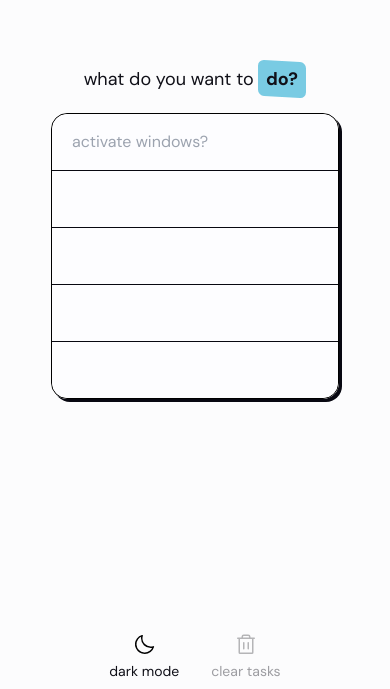
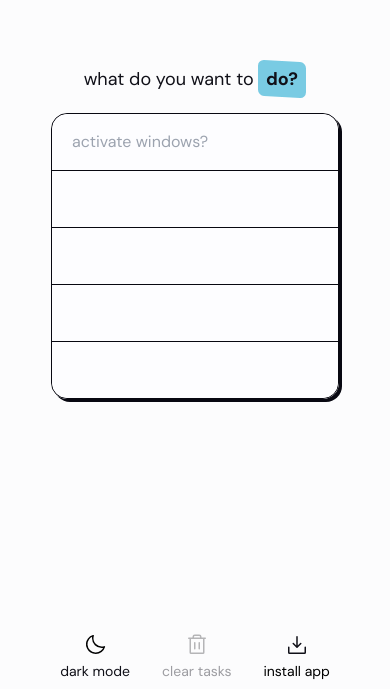
Before and after one commit to LukeberryPi/phived, a React (Vite) app: page / in a window 390 px wide. Shown: the part 155-844 px from the top of the page. Built offline with nearby package versions, Linux system fonts and the light colour scheme.

Commit message:
normalizeDesignSystemAndColors

```diff
--- a/src/App.tsx
+++ b/src/App.tsx
@@ -3,7 +3,7 @@ import { Footer, Header, Message, Tasks, Head } from "src/components";
 
 export default function App() {
   return (
-    <div className="flex h-full w-full flex-col items-center justify-center bg-lightWhite selection:bg-berryBlue dark:bg-darkerBlack dark:selection:bg-purpleRain">
+    <div className="flex h-full w-full flex-col items-center justify-center bg-softWhite selection:bg-berryBlue dark:bg-trueBlack dark:selection:bg-purpleRain">
       <HelmetProvider>
         <Head />
       </HelmetProvider>
--- a/src/components/Header.tsx
+++ b/src/components/Header.tsx
@@ -39,12 +39,12 @@ export function Header() {
   // the DOWNLOAD/OPEN BUTTON logic will be implemented considering:
 
   // if the user is using the WEB VERSION
-  const isOnWeb = false;
+  const isOnWeb = true;
   // until this issue is solved https://github.com/LukeberryPi/phived/issues/58, this boolean must be hardcoded to false,
   // so that INSTALL / OPEN BUTTON doesn't show up in prod with no functionality
 
   // if the user has INSTALLED the PWA VERSION
-  const hasInstalledPwa = true;
+  const hasInstalledPwa = false;
 
   // if they are using the WEB VERSION and don't have the PWA installed, show INSTALL BUTTON
   const showInstallButton = isOnWeb && !hasInstalledPwa;
@@ -56,27 +56,27 @@ export function Header() {
 
   return (
     <header className="fixed bottom-0 flex h-16 w-full items-center justify-center sm:top-0 sm:justify-between sm:px-6">
-      <div className="hidden items-center gap-8 text-darkBlack sm:flex">
+      <div className="hidden items-center gap-8 text-softBlack sm:flex">
         <Logo />
       </div>
       <nav className="flex h-full items-center justify-between space-x-4 tiny:space-x-10 sm:space-x-6">
         <button
           onClick={toggleDarkMode}
           role="switch"
-          className="group flex cursor-pointer select-none flex-col items-center gap-1 rounded-2xl p-2 transition-all sm:flex-row sm:gap-3 sm:px-3 sm:hover:bg-darkBlack sm:hover:ease-in-out dark:sm:hover:bg-lightWhite"
+          className="group flex cursor-pointer select-none flex-col items-center gap-1 rounded-2xl p-2 transition-all sm:flex-row sm:gap-3 sm:px-3 sm:hover:bg-softBlack sm:hover:ease-in-out dark:sm:hover:bg-trueWhite"
         >
           {isDarkMode && (
             <>
-              <Sun className="fill-lightWhite sm:group-hover:fill-darkBlack" />
-              <p className="text-sm text-darkerBlack dark:text-lighterWhite tiny:text-lg sm:group-hover:text-lighterWhite dark:sm:group-hover:text-darkBlack">
+              <Sun className="fill-softWhite sm:group-hover:fill-softBlack" />
+              <p className="text-sm text-softBlack dark:text-softWhite xs:text-lg sm:group-hover:text-softWhite dark:sm:group-hover:text-softBlack">
                 light mode
               </p>
             </>
           )}
           {!isDarkMode && (
             <>
-              <Moon className="fill-lightBlack sm:group-hover:fill-lightWhite" />
-              <p className="text-sm text-darkBlack dark:text-lighterWhite tiny:text-lg sm:group-hover:text-lightWhite dark:sm:group-hover:text-darkBlack">
+              <Moon className="fill-lightBlack sm:group-hover:fill-softWhite" />
+              <p className="text-sm text-softBlack dark:text-softWhite xs:text-lg sm:group-hover:text-softWhite dark:sm:group-hover:text-softBlack">
                 dark mode
               </p>
             </>
@@ -87,23 +87,21 @@ export function Header() {
           className={`${
             noTasks
               ? "cursor-not-allowed sm:hover:bg-unavailableLight dark:sm:hover:bg-unavailableDark"
-              : "cursor-pointer sm:hover:bg-alertRed sm:hover:text-lighterWhite"
+              : "cursor-pointer sm:hover:bg-alertRed sm:hover:text-softWhite"
           } group flex select-none flex-col items-center gap-1 rounded-2xl p-2 transition-all sm:flex-row sm:gap-3 sm:px-3 sm:hover:ease-in-out`}
           disabled={noTasks}
         >
           <Trash
-            className={`fill-darkBlack dark:fill-lightWhite ${
-              noTasks
-                ? "fill-darkBlack/30 dark:fill-lightWhite/30"
-                : "sm:group-hover:fill-lightWhite"
+            className={`fill-softBlack dark:fill-softWhite ${
+              noTasks ? "fill-softBlack/30 dark:fill-softWhite/30" : "sm:group-hover:fill-softWhite"
             } `}
           />
           <p
             className={`${
               noTasks
-                ? "text-darkBlack/40 dark:text-lightWhite/30"
-                : "text-darkBlack group-hover:text-lightWhite dark:text-lightWhite"
-            } text-sm tiny:text-lg`}
+                ? "text-softBlack/40 dark:text-softWhite/30"
+                : "text-softBlack group-hover:text-softWhite dark:text-softWhite"
+            } text-sm xs:text-lg`}
           >
             clear tasks
           </p>
@@ -113,8 +111,8 @@ export function Header() {
             onClick={handleInstallClick}
             className="group flex select-none flex-col items-center gap-1 rounded-2xl p-2 transition-all sm:hidden sm:flex-row sm:gap-3 sm:px-3 sm:hover:ease-in-out"
           >
-            <Install className="fill-darkBlack dark:fill-lightWhite" />
-            <p className="text-sm dark:text-lightWhite tiny:text-lg">install app</p>
+            <Install className="fill-softBlack dark:fill-softWhite" />
+            <p className="text-sm dark:text-softWhite xs:text-lg">install app</p>
           </button>
         )}
         {showOpenButton && (
@@ -122,8 +120,8 @@ export function Header() {
             onClick={handleOpenClick}
             className="group flex select-none flex-col items-center gap-1 rounded-2xl p-2 transition-all sm:hidden sm:flex-row sm:gap-3 sm:px-3 sm:hover:ease-in-out"
           >
-            <Open className="fill-darkBlack dark:fill-lightWhite" />
-            <p className="text-sm text-darkBlack dark:text-lightWhite tiny:text-lg">open app</p>
+            <Open className="fill-softBlack dark:fill-softWhite" />
+            <p className="text-sm text-softBlack dark:text-softWhite xs:text-lg">open app</p>
           </button>
         )}
         <button
@@ -135,9 +133,9 @@ export function Header() {
           <span
             className={`h-fit w-fit ${showHelpMenu ? "rotate-0" : "rotate-180"} transition-all`}
           >
-            <ArrowDown className="fill-darkBlack dark:fill-lightWhite" />
+            <ArrowDown className="fill-softBlack dark:fill-softWhite" />
           </span>
-          <p className="dark:text-lightWhite tiny:text-lg">help</p>
+          <p className="dark:text-softWhite xs:text-lg">help</p>
         </button>
         {showHelpMenu && <HelpMenu onCloseClick={closeHelpMenu} />}
       </nav>
--- a/src/components/Logo.tsx
+++ b/src/components/Logo.tsx
@@ -1,9 +1,6 @@
 export function Logo() {
   return (
-    <a
-      href="/"
-      className="cursor-pointer text-4xl font-bold text-darkerBlack dark:text-lighterWhite"
-    >
+    <a href="/" className="cursor-pointer text-4xl font-bold text-softBlack dark:text-softWhite">
       phived
     </a>
   );
--- a/src/components/Message.tsx
+++ b/src/components/Message.tsx
@@ -7,7 +7,7 @@ export function Message() {
     <span
       className={`-mt-14 flex xs:-mt-16 ${
         !message && "invisible"
-      } z-10 h-16 items-center rounded-2xl bg-lighterWhite px-4 text-3xl font-bold text-darkBlack dark:bg-darkerBlack dark:text-lightWhite xs:text-4xl sm:text-5xl`}
+      } z-10 h-16 items-center rounded-2xl bg-softWhite px-4 text-3xl font-bold text-softBlack dark:bg-trueBlack dark:text-softWhite xs:text-4xl sm:text-5xl`}
     >
       {message}
     </span>
--- a/src/components/Tasks.tsx
+++ b/src/components/Tasks.tsx
@@ -85,7 +85,7 @@ export function Tasks() {
           const anotherTaskIsBeingDragged = !isBeingDragged && someDragIsHappening;
 
           return (
-            <div
+            <li
               key={idx}
               className={`group flex w-full ${isBeingDragged && "cursor-grabbing"}`}
               {...provided.draggableProps}
@@ -103,25 +103,27 @@ export function Tasks() {
                 onKeyDown={(event) => handleKeyDown(event, idx)}
                 className={`peer w-full ${!isEmptyTask && multipleTasks && "group-hover:pr-2"} ${
                   isFirstTask && "rounded-t-2xl"
-                } ${isLastTask ? "rounded-b-2xl" : "border-b"} ${
+                } ${
+                  isLastTask ? "rounded-b-2xl" : "border-b border-trueBlack dark:border-trueWhite"
+                } ${
                   someDragIsHappening && "cursor-grabbing"
-                } bg-lighterWhite py-4 px-5 text-darkerBlack focus:outline-none dark:bg-darkBlack dark:text-lighterWhite sm:text-lg`}
+                } bg-trueWhite py-4 px-5 text-softBlack focus:outline-none dark:bg-softBlack dark:text-softWhite sm:text-lg`}
               />
               <span
                 /* rbdnd hardcodes dragHandle tabIndex to 0 by default, hence why this line doesn't work
                 https://github.com/atlassian/react-beautiful-dnd/issues/1827 */
                 tabIndex={-1}
                 aria-label="Drag handle to reorder task"
-                className={`${!isLastTask && "border-b"} ${
+                className={`${!isLastTask && "border-b border-trueBlack dark:border-trueWhite"} ${
                   isEmptyTask || !multipleTasks || anotherTaskIsBeingDragged
                     ? "hidden"
                     : "max-lg:active:flex max-lg:peer-focus:flex lg:group-hover:flex"
                 } ${
                   !isBeingDragged && "hidden"
-                } flex items-center justify-center bg-lighterWhite pr-2 text-darkerBlack placeholder:select-none hover:cursor-grab dark:bg-darkBlack dark:text-lighterWhite sm:text-lg`}
+                } flex items-center justify-center bg-trueWhite pr-2 text-softBlack placeholder:select-none hover:cursor-grab dark:bg-softBlack dark:text-softWhite sm:text-lg`}
                 {...provided.dragHandleProps}
               >
-                <DragVertical className="fill-darkBlack dark:fill-lightWhite" />
+                <DragVertical className="fill-softBlack dark:fill-softWhite" />
               </span>
               <button
                 onClick={() => handleDone(idx)}
@@ -131,11 +133,11 @@ export function Tasks() {
                     : "max-lg:active:flex max-lg:peer-focus:flex lg:group-hover:flex"
                 } ${
                   !isBeingDragged && "hidden"
-                } cursor-pointer items-center justify-center border-l border-b bg-berryBlue px-4 dark:bg-purpleRain dark:text-lighterWhite xs:px-6 sm:text-lg`}
+                } cursor-pointer items-center justify-center border-l border-b border-trueBlack bg-berryBlue px-4 dark:border-trueWhite dark:bg-purpleRain dark:text-softWhite xs:px-6 sm:text-lg`}
               >
                 done?
               </button>
-            </div>
+            </li>
           );
         }}
       </Draggable>
@@ -144,13 +146,13 @@ export function Tasks() {
 
   return (
     <section className="flex flex-col items-center gap-4">
-      <p className="text-lg text-darkBlack dark:text-lightWhite xs:text-xl sm:text-2xl">
+      <p className="text-lg text-softBlack dark:text-softWhite xs:text-xl sm:text-2xl">
         what do you want to{" "}
         <span className="inset-0 inline-block skew-y-3 rounded-md bg-berryBlue px-2 py-1 dark:bg-purpleRain">
           <span className="block -skew-y-3 font-semibold">do?</span>
         </span>
       </p>
-      <section className="w-72 overflow-hidden rounded-2xl border shadow-brutalist-dark dark:border-lighterWhite dark:shadow-brutalist-light tiny:w-80 xs:w-96">
+      <ul className="w-72 overflow-hidden rounded-2xl border border-trueBlack shadow-brutalist-dark dark:border-trueWhite dark:shadow-brutalist-light tiny:w-80 xs:w-96">
         <DragDropContext onDragEnd={handleDragEnd} onDragStart={() => setSomeDragIsHappening(true)}>
           <Droppable droppableId="tasksList">
             {(provided) => (
@@ -161,25 +163,25 @@ export function Tasks() {
             )}
           </Droppable>
         </DragDropContext>
-      </section>
+      </ul>
       <div
         onClick={hideTasksSaved}
         className={`${
           (message || !multipleTasks || !showTasksAreSaved) && "invisible"
-        } group z-10 flex cursor-pointer flex-col items-center gap-1 rounded-2xl bg-lightWhite dark:bg-darkerBlack`}
+        } group z-10 flex cursor-pointer flex-col items-center gap-1 rounded-2xl bg-softWhite dark:bg-trueBlack`}
       >
         <p
-          className="text-sm text-darkBlack/40
-          dark:text-lightWhite/40 xs:text-base"
+          className="text-sm text-softBlack/40
+          dark:text-softWhite/40 xs:text-base"
         >
           your tasks won&apos;t be lost if you close the website
         </p>
         <span
-          className="flex items-center gap-1 rounded-md border border-darkBlack/30 py-0.5 pl-2 pr-1 text-sm text-darkBlack/40
-          dark:border-lightWhite/40 dark:text-lightWhite/40 xs:text-base sm:group-hover:bg-unavailableLight dark:sm:group-hover:bg-unavailableDark"
+          className="flex items-center gap-1 rounded-md border border-trueBlack/30 py-0.5 pl-2 pr-1 text-sm text-softBlack/40
+          dark:border-trueWhite/40 dark:text-softWhite/40 xs:text-base sm:group-hover:bg-unavailableLight dark:sm:group-hover:bg-unavailableDark"
         >
           ok
-          <Check className="rounded-sm fill-darkBlack/40 dark:fill-lightWhite/40" />
+          <Check className="rounded-md fill-softBlack/40 dark:fill-softWhite/40" />
         </span>
       </div>
     </section>
--- a/tailwind.config.cjs
+++ b/tailwind.config.cjs
@@ -5,18 +5,22 @@ const defaultTheme = require("tailwindcss/defaultTheme");
 module.exports = {
   content: ["./index.html", "./src/**/*.{js,ts,jsx,tsx}"],
   theme: {
+    extend: {
       screens: {
         tiny: "400px",
-      xs: "460px",
-      ...defaultTheme.screens,
+        xs: "500px",
+      },
+      boxShadow: {
+        ["brutalist-dark"]: "3px 3px #080811",
+        ["brutalist-light"]: "2px 2px #fdfdff",
       },
       colors: {
         alertRed: "#e35454",
         berryBlue: "#79cbe3",
-      darkBlack: "#101018",
-      darkerBlack: "#080811",
-      lightWhite: "#fcfcfd",
-      lighterWhite: "#fdfdff",
+        softBlack: "#101018",
+        trueBlack: "#080811",
+        softWhite: "#fcfcfd",
+        trueWhite: "#fdfdff",
         twitterBlue: "#1da1f2",
         purpleRain: "#642d80",
         instagramPink: "#d62976",
@@ -24,11 +28,6 @@ module.exports = {
         instagramOrange: "#fa7e1e",
         unavailableLight: "#dedee0",
         unavailableDark: "#202028",
-    },
-    extend: {
-      boxShadow: {
-        ["brutalist-dark"]: "3px 3px #080811",
-        ["brutalist-light"]: "2px 2px #f1f2f3",
       },
     },
     fontFamily: {
```
Also changed, not shown: src/components/Footer.tsx (+7 -7 lines), src/components/HelpMenu.tsx (+19 -19 lines). Lines whose indentation alone changed are shown as unchanged.
